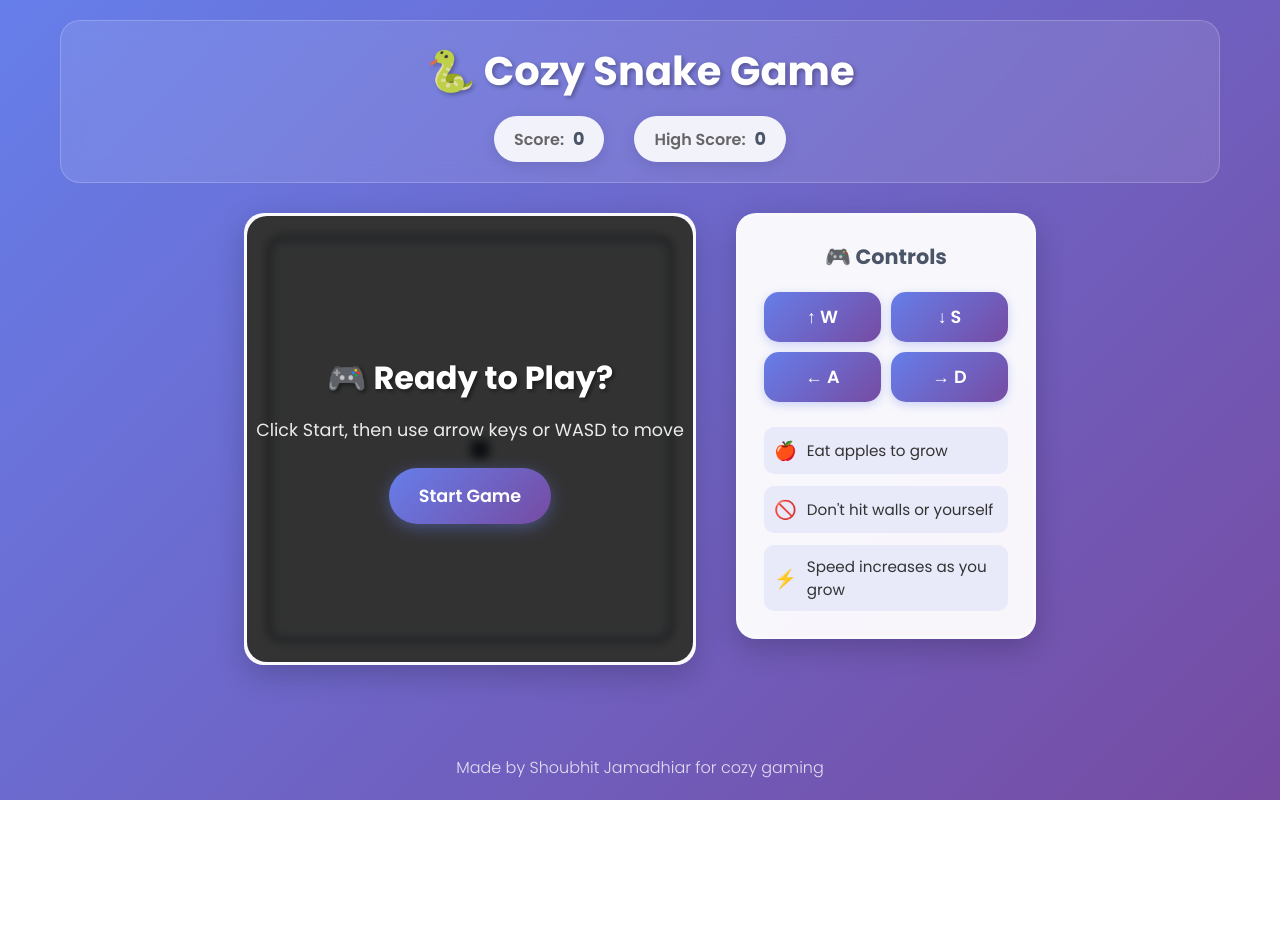
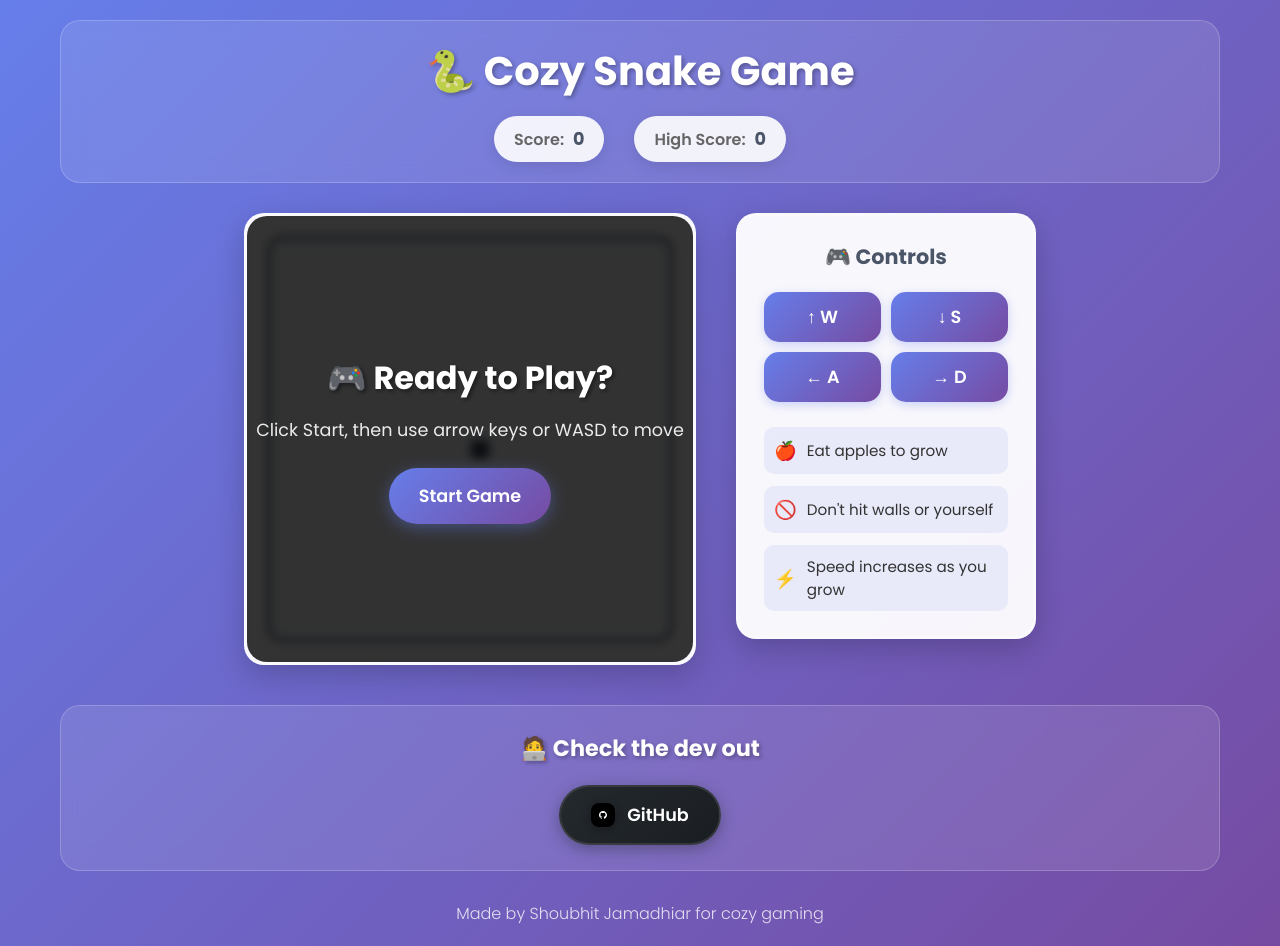
Before and after one commit to Shobthebob/Snake-Game, a plain HTML site: page index.html in a window 1280 px wide. Before the commit the page ends 800 px from the top, so only its background shows below. Drawn offline with Linux system fonts and the light colour scheme.

Commit message:
updated website

```diff
--- a/index.html
+++ b/index.html
@@ -63,6 +63,17 @@
             </div>
         </main>
 
+        <div class="dev-section">
+            <h3>🧑‍💻 Check the dev out</h3>
+            <a href="https://github.com/Shobthebob" target="_blank" rel="noopener noreferrer" class="github-link">
+                <svg class="github-logo" viewBox="0 0 24 24" width="24" height="24">
+                    <path fill="currentColor"
+                        d="M12 0c-6.626 0-12 5.373-12 12 0 5.302 3.438 9.8 8.207 11.387.599.111.793-.261.793-.577v-2.234c-3.338.726-4.033-1.416-4.033-1.416-.546-1.387-1.333-1.756-1.333-1.756-1.089-.745.083-.729.083-.729 1.205.084 1.839 1.237 1.839 1.237 1.07 1.834 2.807 1.304 3.492.997.107-.775.418-1.305.762-1.604-2.665-.305-5.467-1.334-5.467-5.931 0-1.311.469-2.381 1.236-3.221-.124-.303-.535-1.524.117-3.176 0 0 1.008-.322 3.301 1.23.957-.266 1.983-.399 3.003-.404 1.02.005 2.047.138 3.006.404 2.291-1.552 3.297-1.23 3.297-1.23.653 1.653.242 2.874.118 3.176.77.84 1.235 1.911 1.235 3.221 0 4.609-2.807 5.624-5.479 5.921.43.372.823 1.102.823 2.222v3.293c0 .319.192.694.801.576 4.765-1.589 8.199-6.086 8.199-11.386 0-6.627-5.373-12-12-12z" />
+                </svg>
+                <span>GitHub</span>
+            </a>
+        </div>
+
         <footer>
             <p>Made by Shoubhit Jamadhiar for cozy gaming</p>
         </footer>
--- a/style.css
+++ b/style.css
@@ -198,6 +198,63 @@ main {
     font-size: 1.2em;
 }
 
+.dev-section {
+    text-align: center;
+    margin-top: 40px;
+    padding: 25px;
+    background: rgba(255, 255, 255, 0.1);
+    backdrop-filter: blur(10px);
+    border-radius: 20px;
+    border: 1px solid rgba(255, 255, 255, 0.2);
+}
+
+.dev-section h3 {
+    color: white;
+    font-size: 1.4em;
+    margin-bottom: 20px;
+    text-shadow: 2px 2px 4px rgba(0, 0, 0, 0.3);
+}
+
+.github-link {
+    display: inline-flex;
+    align-items: center;
+    gap: 12px;
+    padding: 15px 30px;
+    background: linear-gradient(135deg, #24292e 0%, #1a1e22 100%);
+    color: white;
+    text-decoration: none;
+    border-radius: 50px;
+    font-weight: 600;
+    font-size: 1.1em;
+    transition: all 0.3s ease;
+    box-shadow: 0 4px 15px rgba(36, 41, 46, 0.4);
+    border: 2px solid rgba(255, 255, 255, 0.1);
+}
+
+.github-link:hover {
+    transform: translateY(-2px);
+    box-shadow: 0 6px 20px rgba(36, 41, 46, 0.6);
+    background: linear-gradient(135deg, #2f363d 0%, #24292e 100%);
+}
+
+.github-link:active {
+    transform: translateY(0);
+}
+
+.github-logo {
+    width: 24px;
+    height: 24px;
+    transition: transform 0.3s ease;
+    background: #000000;
+    padding: 8px;
+    border-radius: 8px;
+    box-shadow: 0 2px 8px rgba(0, 0, 0, 0.3);
+}
+
+.github-link:hover .github-logo {
+    transform: rotate(360deg);
+}
+
 footer {
     text-align: center;
     margin-top: 30px;
@@ -238,6 +295,15 @@ footer {
     .control-grid {
         grid-template-columns: repeat(4, 1fr);
     }
+
+    .dev-section {
+        margin-top: 30px;
+        padding: 20px;
+    }
+
+    .dev-section h3 {
+        font-size: 1.2em;
+    }
 }
 
 @media (max-width: 480px) {
@@ -260,6 +326,16 @@ footer {
 
     .control-item {
         padding: 10px;
+        font-size: 1em;
+    }
+
+    .dev-section {
+        margin-top: 25px;
+        padding: 15px;
+    }
+
+    .github-link {
+        padding: 12px 24px;
         font-size: 1em;
     }
 }
```
